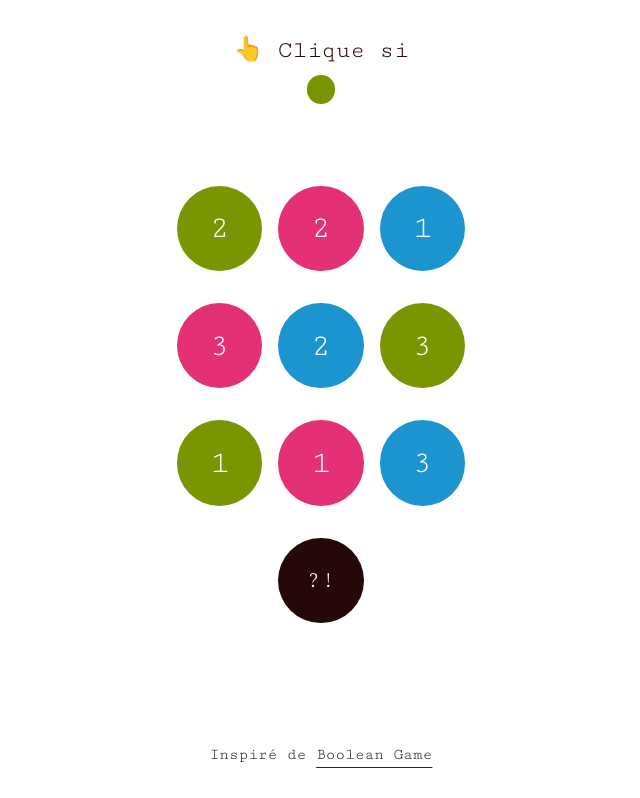
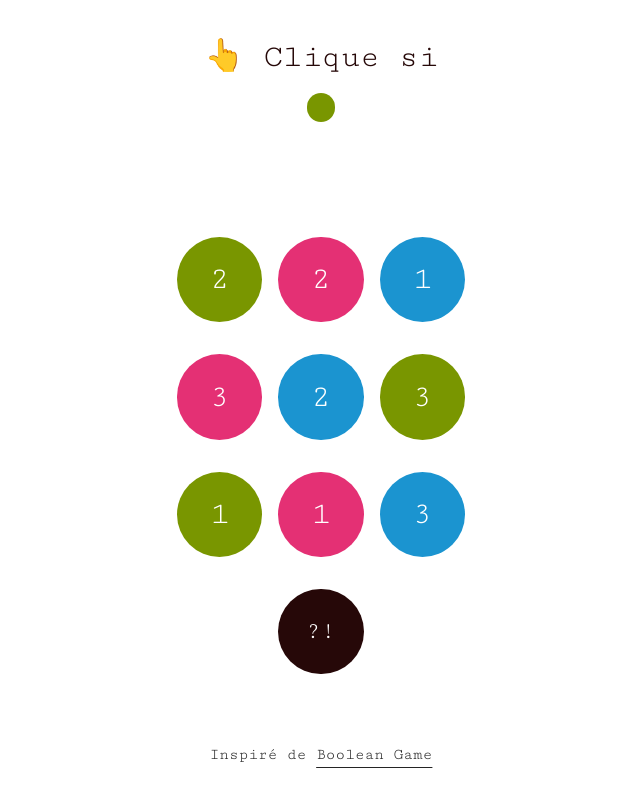
Before and after one commit to codecollectif/boolean-game, a React (Vite) app: page / in a window 1280 px wide. Shown: the whole page, without its empty margins (319-959 px from the left). Built offline with nearby package versions, Linux system fonts and the light colour scheme.

Commit message:
minor CSS fixes

```diff
--- a/src/App.css
+++ b/src/App.css
@@ -72,6 +72,7 @@
   min-height: 4lh;
   font-size: 1.5rem;
   color: hsl(0 67% 9%);
+  flex: 1;
 
   & .color {
     display: inline-block;
@@ -86,7 +87,8 @@
 }
 
 @media (min-width: 380px) {
-  .button {
+  .challenge {
     font-size: 2rem;
+    flex: initial;
   }
 }
```
